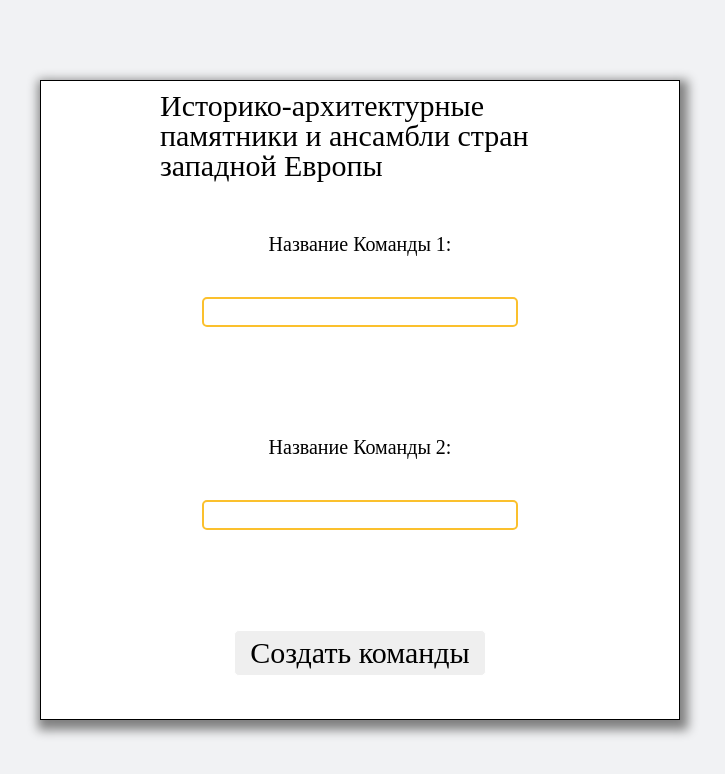
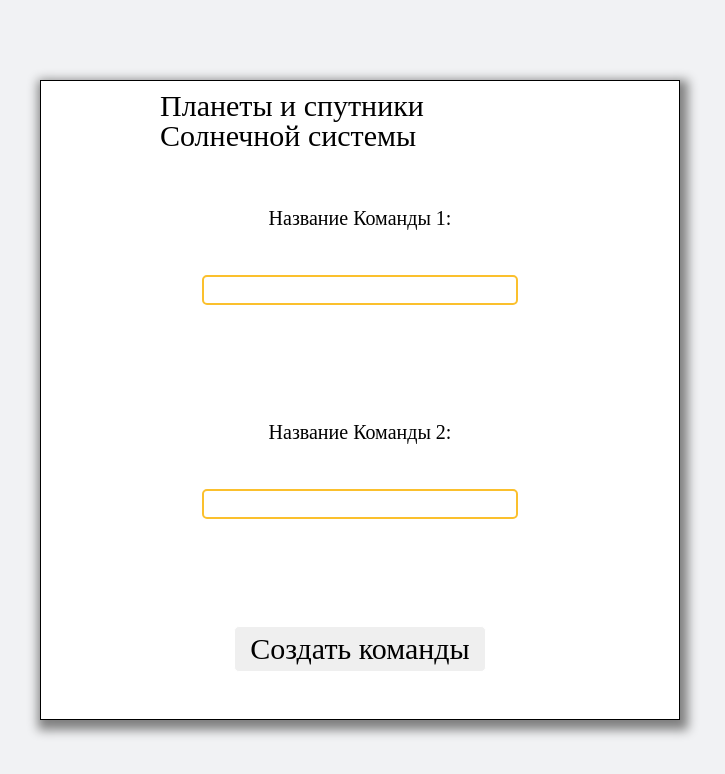
Before and after one commit to MichaelZhegalin/quiz, a plain HTML site: page index.html in a window 1280 px wide. Shown: the whole page, without its empty margins (280-1005 px from the left). Drawn offline with Linux system fonts and the light colour scheme.

Commit message:
Update index.html

```diff
--- a/index.html
+++ b/index.html
@@ -22,7 +22,7 @@
 		<div class="reg-hidden">
 		<form action="#" method="" class="form">
 			<div class="reg_win">
-				<p class="com-text">Историко-архитектурные памятники и ансамбли стран западной Европы </p>
+				<p class="com-text">Планеты и спутники Солнечной системы</p>
 				<p class = "comand">Название Команды 1:</p>
 				<input type="text" name="log_1" class="log_1"><br>
 				<p class = "comand">Название Команды 2:</p>
```
